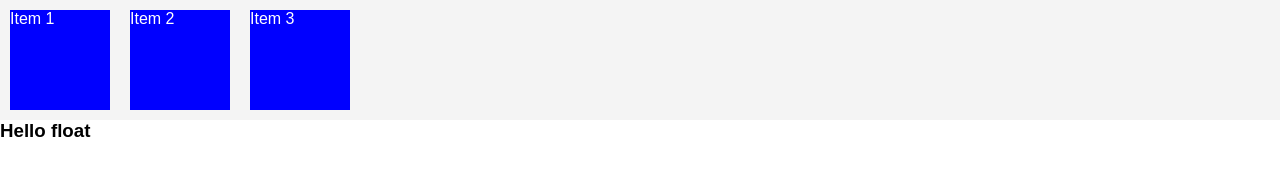
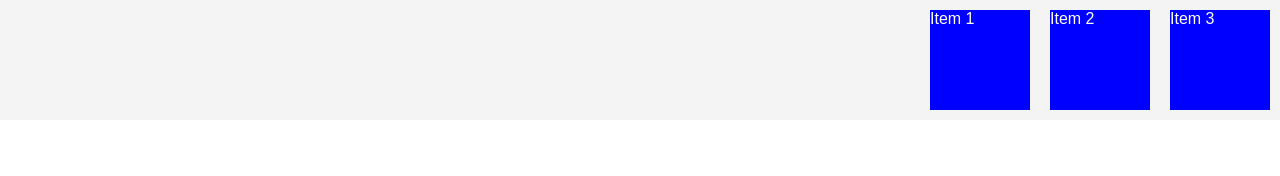
Before and after one commit to hoangarizona/css-grid-traversy, a plain HTML site: page index.html in a window 1280 px wide. Drawn offline with Linux system fonts and the light colour scheme.

Commit message:
playing with flex justify-content

```diff
--- a/index.html
+++ b/index.html
@@ -13,6 +13,6 @@
     <div class="item">Item 2</div>
     <div class="item">Item 3</div>
   </div>
-  <h3>Hello float</h3>
+
 </body>
 </html>
--- a/style.css
+++ b/style.css
@@ -7,19 +7,15 @@ body{
     font-family: Arial, Helvetica, sans-serif;
 }
 .flex-container{
-    /*display: flex;*/
+    display: flex;
     background-color: #f4f4f4;
+    justify-content: end;
 }
-.flex-container::after{
-  content: '';
-  clear: both;
-  display: block;
-}
+
 .item{
     width: 100px;
     height: 100px;
     background: blue;
     color: white;
     margin: 10px;
-    float: left;
 }
```
